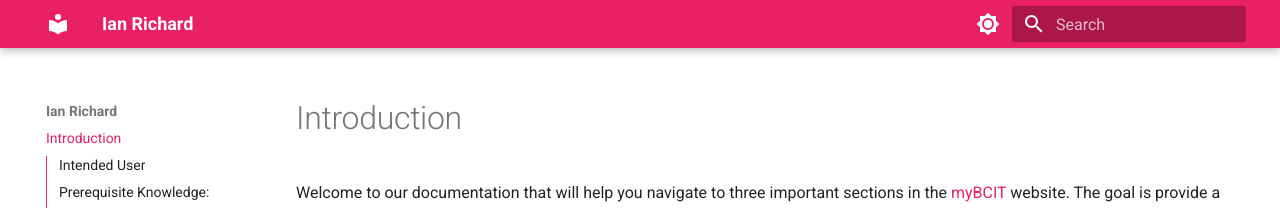
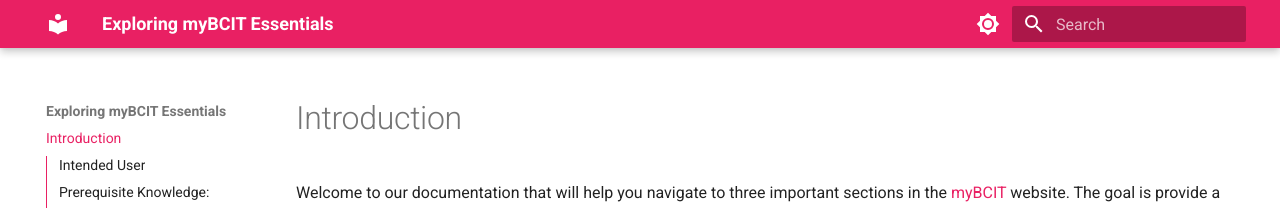
Before and after one commit to beingaturtle/beingaturtle.github.io, an MkDocs documentation site: the page built from docs/index.md, in a window 1280 px wide. Shown: the top 208 px of the page. Built offline with MkDocs 1.6.1 and Material for MkDocs 9.7.7, drawn with Linux system fonts in a browser that asks for light colours.

Commit message:
Update documentation name

```diff
--- a/mkdocs.yml
+++ b/mkdocs.yml
@@ -1,4 +1,4 @@
-site_name: Ian Richard
+site_name: Exploring myBCIT Essentials
 markdown_extensions:
   - admonition
   - pymdownx.details
```
